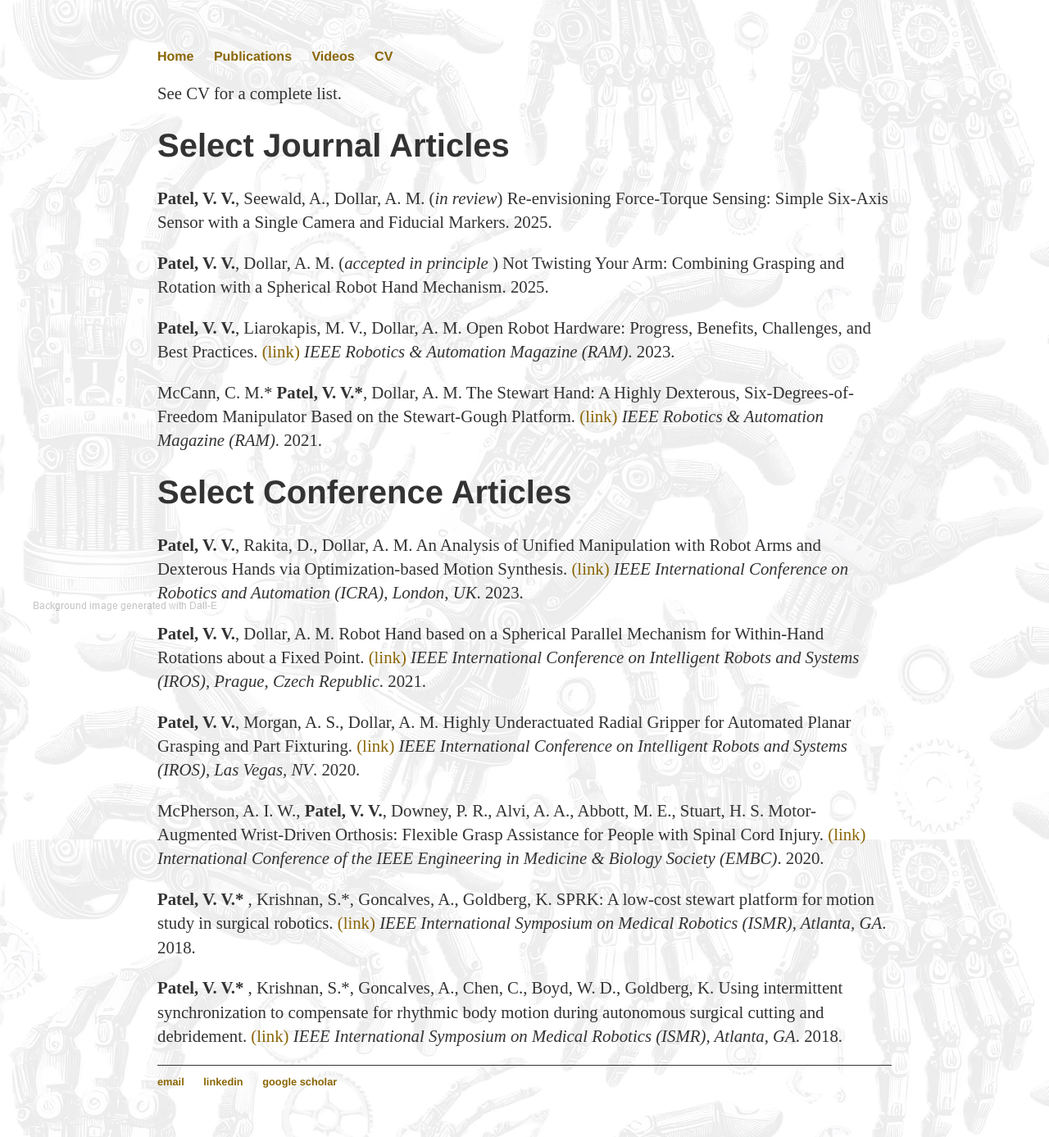
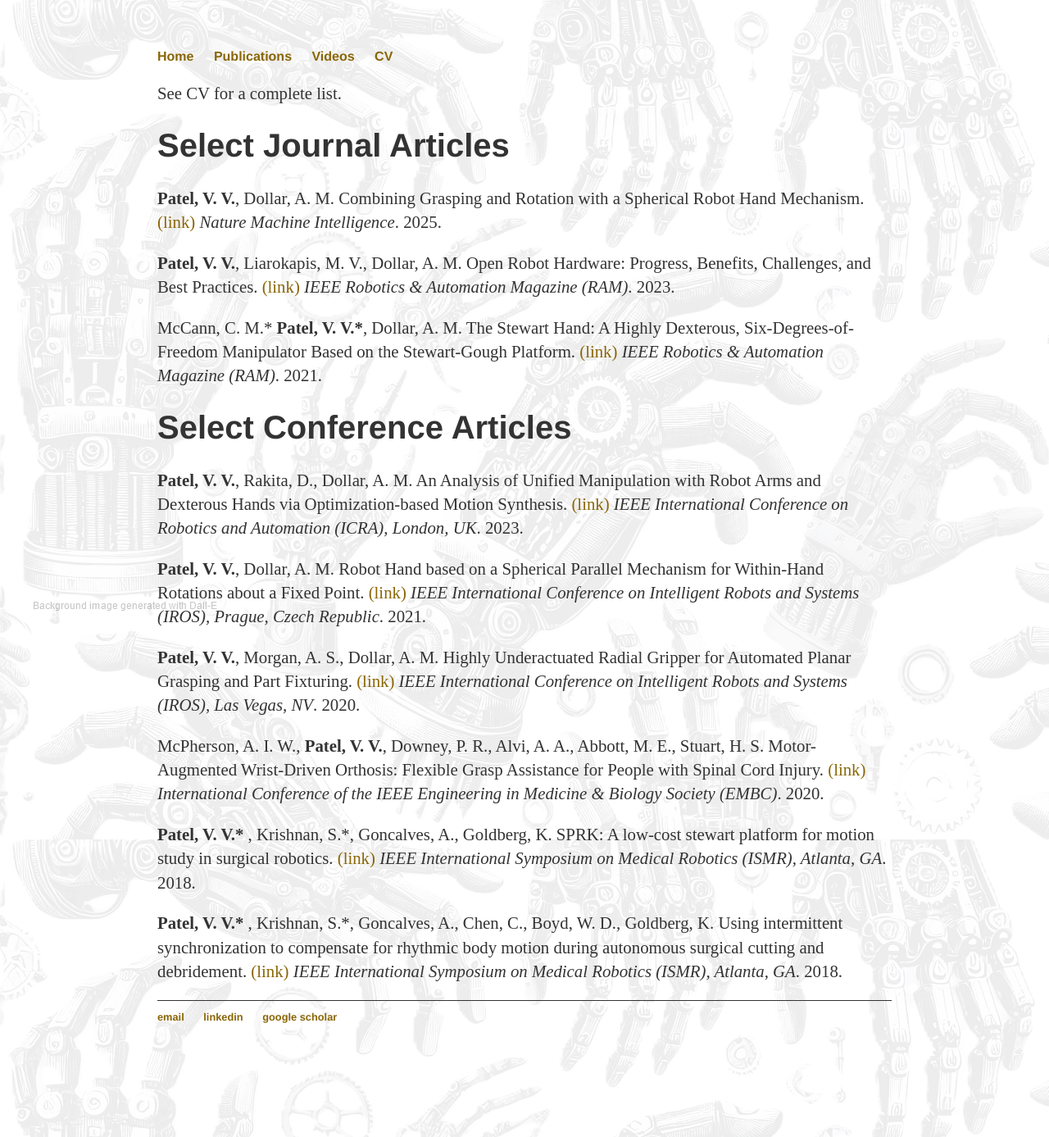
Before and after one commit to patelvatsalv/patelvatsalv.github.io, a Jekyll site: the page built from publications.html, in a window 1280 px wide. Shown: the whole page at 82% size. Built offline with Jekyll 4.4.1, drawn with Linux system fonts in a browser that asks for light colours.

Commit message:
Update publications.html

```diff
--- a/publications.html
+++ b/publications.html
@@ -13,9 +13,7 @@ title: Publications
 
 <h1>Select Journal Articles</h1>
 
-<p><b>Patel, V. V.</b>, Seewald, A., Dollar, A. M. (<i>in review</i>) Re-envisioning Force-Torque Sensing: Simple Six-Axis Sensor with a Single Camera and Fiducial Markers. 2025. </p>
-
-<p><b>Patel, V. V.</b>, Dollar, A. M. (<i>accepted in principle </i>) Not Twisting Your Arm: Combining Grasping and Rotation with a Spherical Robot Hand Mechanism. 2025. </p>
+<p><b>Patel, V. V.</b>, Dollar, A. M. Combining Grasping and Rotation with a Spherical Robot Hand Mechanism. <a href="https://rdcu.be/ew8ol">(link)</a> <i>Nature Machine Intelligence</i>. 2025. </p>
 
 <p><b>Patel, V. V.</b>, Liarokapis, M. V., Dollar, A. M. Open Robot Hardware: Progress, Benefits, Challenges, and Best Practices. <a href="https://www.eng.yale.edu/grablab/pubs/Patel_RAM2023.pdf">(link)</a> <i>IEEE Robotics & Automation Magazine (RAM)</i>. 2023. </p>
 
```
